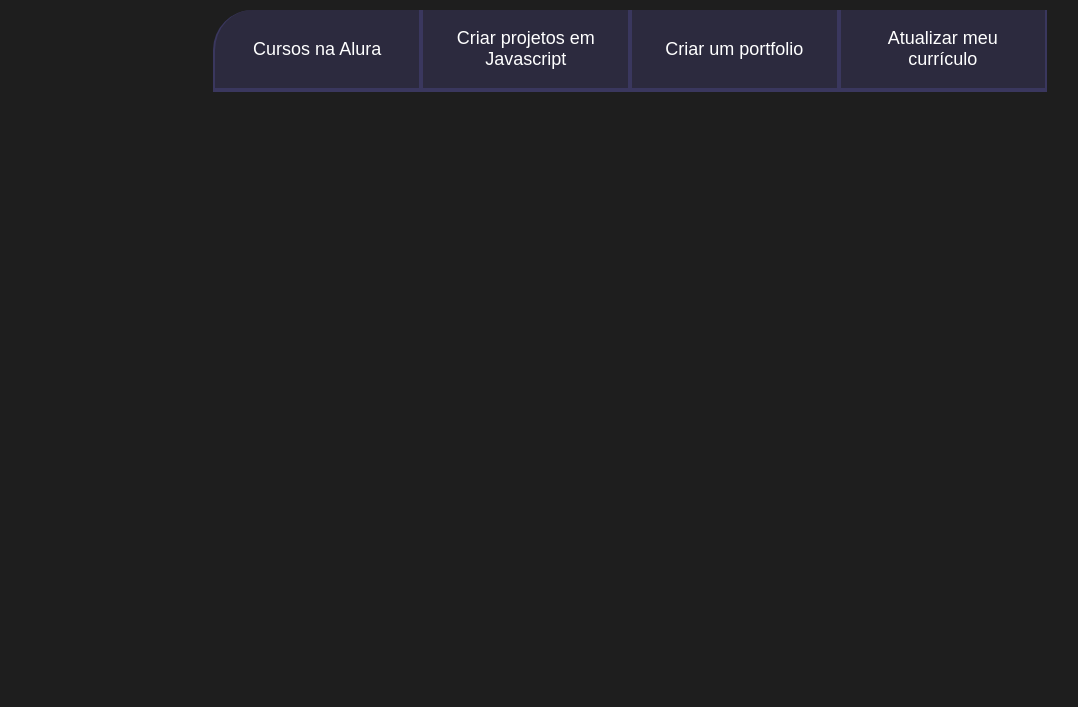
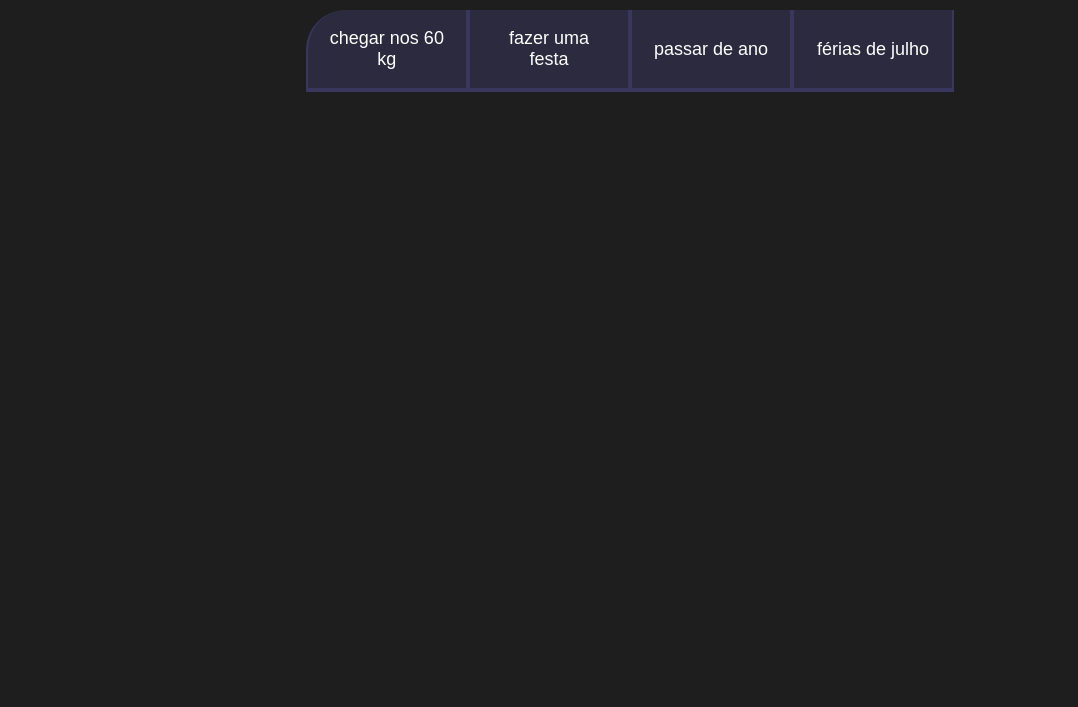
Before and after one commit to Tefewalter/objetivosdoano, a plain HTML site: page index.html in a window 1280 px wide. Shown: the part 93-800 px from the top of the page, without its empty margins (10-1088 px from the left). Drawn offline with Linux system fonts and the light colour scheme.

Commit message:
Add files via upload

```diff
--- a/index.html
+++ b/index.html
@@ -11,10 +11,10 @@
     <section class="conteudo-principal">
       <h2 class="titulo-principal">Meus Objetivos do ano<span>_</span></h2>
       <div class="botoes">
-        <button class="botao">Cursos na Alura</button>
-        <button class="botao">Criar projetos em Javascript</button>
-        <button class="botao">Criar um portfolio</button>
-        <button class="botao">Atualizar meu currículo</button>
+        <button class="botao">chegar nos 60 kg</button>
+        <button class="botao">fazer uma festa</button>
+        <button class="botao">passar de ano</button>
+        <button class="botao">férias de julho</button>
       </div>
     </section>
   </body>
```
